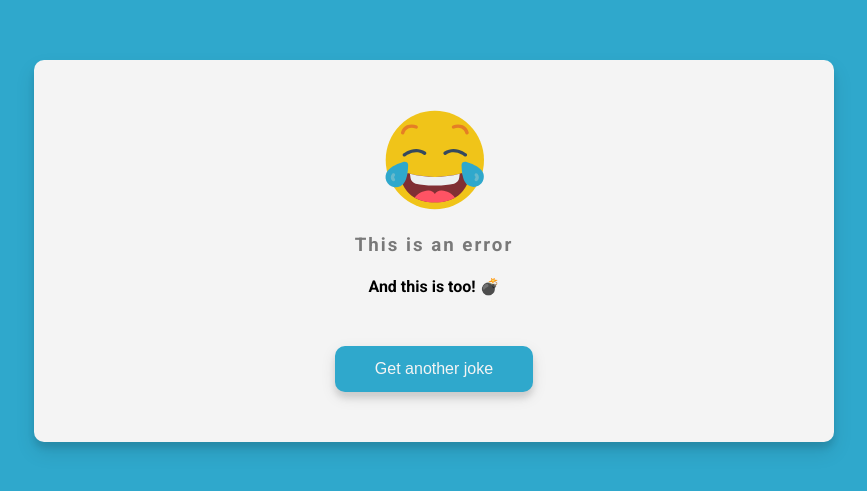
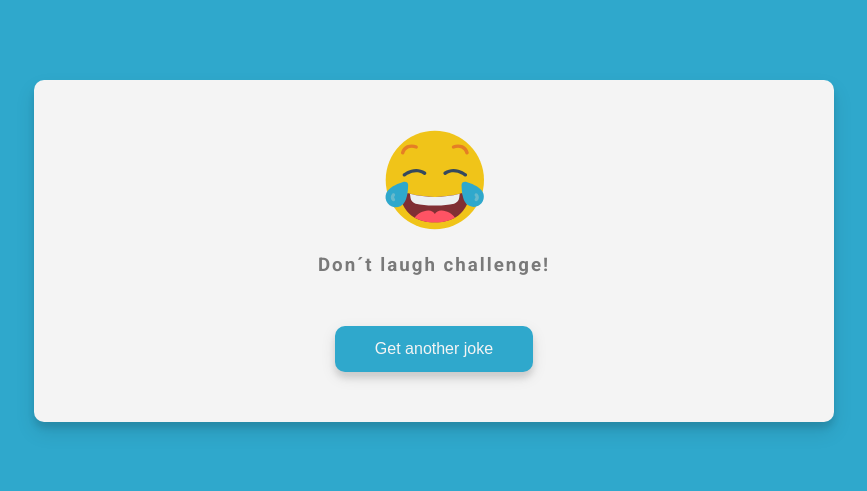
Before and after one commit to diegolepore/webpack-stater-2022, a website built with webpack: page src/template.html in a window 1280 px wide. Shown: the part 149-640 px from the top of the page, without its empty margins (206-1073 px from the left). Built offline with nearby package versions, Linux system fonts and the light colour scheme; no server answers.

Commit message:
Revert "A commit with example bugs"
This reverts commit 4cac862e6892ffa13482e8cbfa3ab8e4f7e5d6f4.

```diff
--- a/src/template.html
+++ b/src/template.html
@@ -9,8 +9,7 @@
 <body>
   <div class="container">
     <img id="laughImg" src="" alt="">
-    <h3>This is an error</h3>
-    <h4>And this is too! 💣</h4>
+    <h3>Don´t laugh challenge!</h3>
     <div class="joke" id="joke"></div>
     <button id="jokeBtn" class="btn">Get another joke</button>
   </div>
```
Also changed, not shown: src/index.js (line endings or trailing spaces).
